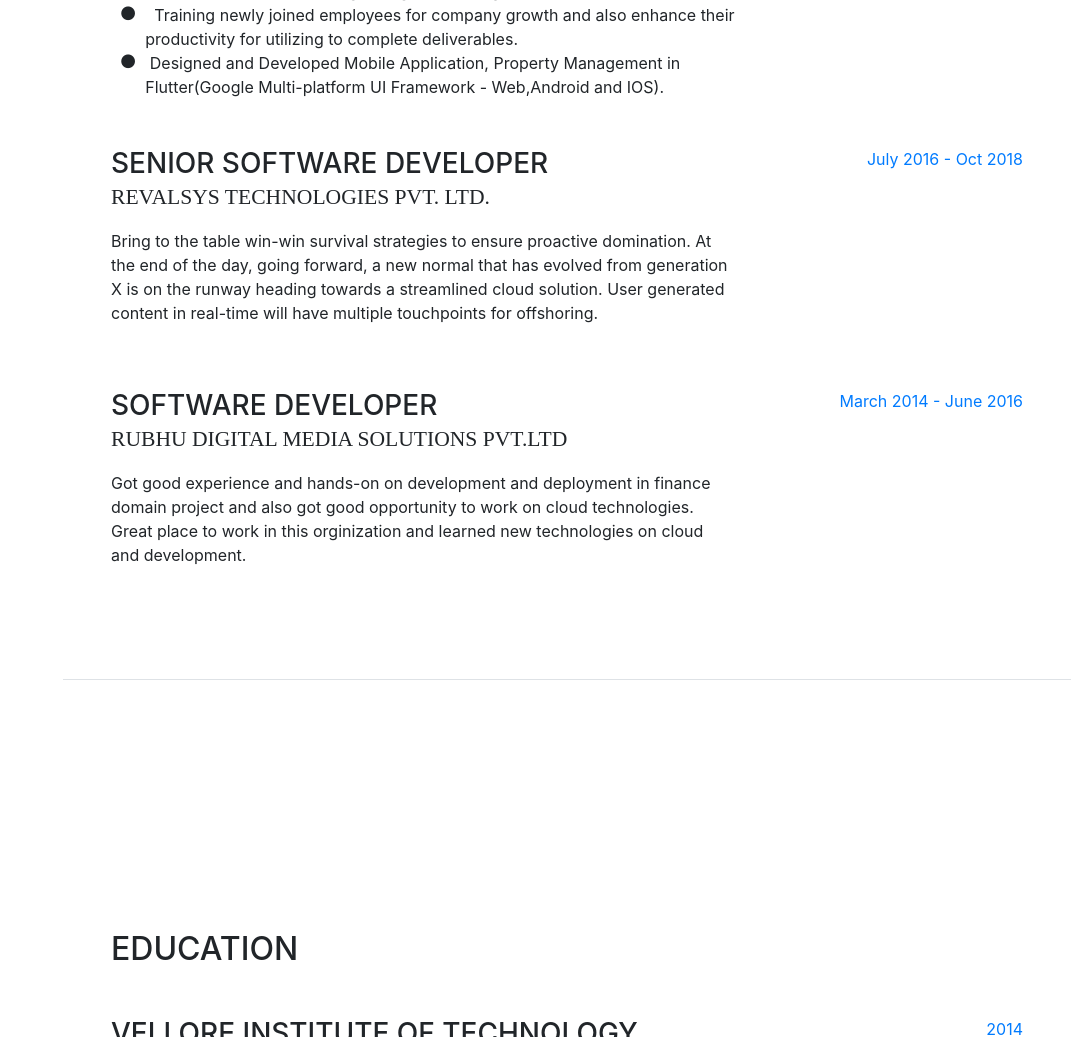
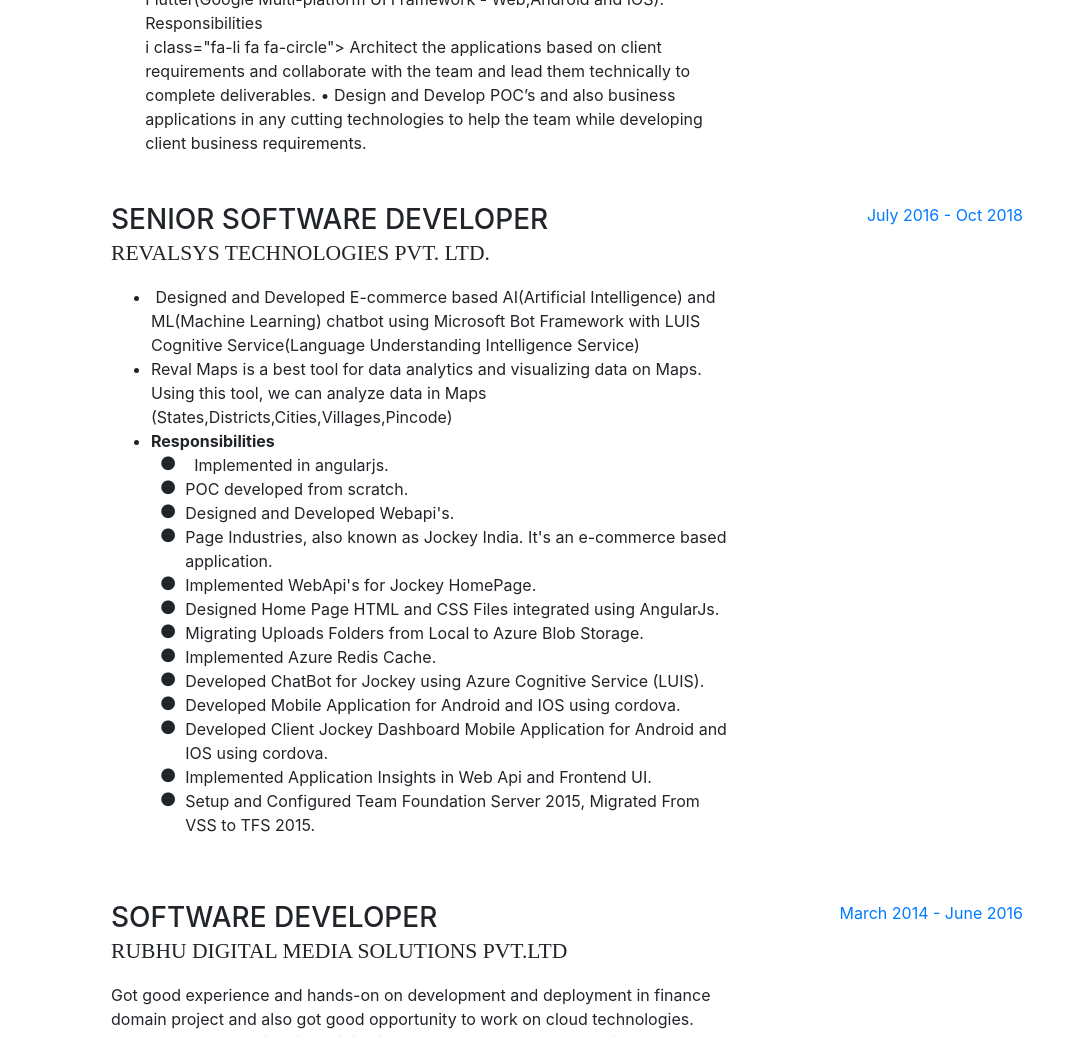
Before and after one commit to kbmanikanta/kbmanikanta.github.io, a website with bundled scripts: page index.html in a window 1280 px wide. Shown: the part 1471-2508 px from the top of the page, without its empty margins (209-1280 px from the left). Built offline with nearby package versions, Linux system fonts and the light colour scheme; a web font is replaced by a local one.

Commit message:
Update index.html

```diff
--- a/index.html
+++ b/index.html
@@ -120,8 +120,7 @@
          <div class="resume-item d-flex flex-column flex-md-row mb-5">
             <div class="resume-content mr-auto">
               <h3 class="mb-0">Full Stack Developer/Cloud Engineer/DevOps Engineer</h3>
-              <div class="subheading mb-3">BG Technology Solutions</div>
-              <p>Great Place to learn new technologies and also giving opportunities to work on challanges. Very passionate and hardwork employees to deliver the business requirements and also very supportive to team.</p>
+		    <div class="subheading mb-3">BG Technology Solutions</div>
             <ul class="fa-ul mb-0">
     <li>
 	    	         <i class="fa-li  fa fa-circle"></i>Good Experience and capable to work on any platforms or Technologies from Scratch Projects or Migration Projects.&nbsp;</li>
@@ -132,6 +131,10 @@
     <li>	         <i class="fa-li  fa fa-circle"></i>&nbsp;Setup and Configured Docker Environment in Linux Ubuntu VM (Virtual Machine) with Portainer (Lightweight UI Management).</li>
     <li>	         <i class="fa-li  fa fa-circle"></i>&nbsp; Training newly joined employees for company growth and also enhance their productivity for utilizing to complete deliverables.</li>
     <li>	         <i class="fa-li  fa fa-circle"></i>&nbsp;Designed and Developed Mobile Application, Property Management in Flutter(Google Multi-platform UI Framework - Web,Android and IOS). </li>
+</ul>
+		    <ul class="fa-ul mb-0">
+    <li>Responsibilities</li>
+    <li>i class="fa-li  fa fa-circle"></i>&nbsp;Architect the applications based on client requirements and collaborate with the team and lead them technically to complete deliverables. &bull; Design and Develop POC&rsquo;s and also business applications in any cutting technologies to help the team while developing client business requirements. &nbsp;</li>
 </ul>
 
 		 </div>
@@ -144,8 +147,28 @@
             <div class="resume-content mr-auto">
               <h3 class="mb-0">Senior Software Developer</h3>
               <div class="subheading mb-3">Revalsys Technologies Pvt. Ltd.</div>
-              <p>Bring to the table win-win survival strategies to ensure proactive domination. At the end of the day, going forward, a new normal that has evolved from generation X is on the runway heading towards a streamlined cloud solution. User generated content in real-time will have multiple touchpoints for offshoring.</p>
-            </div>
+            <ul>
+    <li>&nbsp;Designed and Developed E-commerce based AI(Artificial Intelligence) and ML(Machine Learning) chatbot using Microsoft Bot Framework with LUIS Cognitive Service(Language Understanding Intelligence Service)&nbsp;</li>
+    <li>Reval Maps is a best tool for data analytics and visualizing data on Maps. Using this tool, we can analyze data in Maps (States,Districts,Cities,Villages,Pincode) &nbsp;</li>
+    <li><strong>Responsibilities</strong>
+        <ul class="fa-ul mb-0">
+            <li> <i class="fa-li  fa fa-circle"></i>&nbsp; Implemented in angularjs.&nbsp;</li>
+            <li> <i class="fa-li  fa fa-circle"></i>POC developed from scratch.&nbsp;</li>
+            <li> <i class="fa-li  fa fa-circle"></i>Designed and Developed Webapi&apos;s.&nbsp;</li>
+            <li> <i class="fa-li  fa fa-circle"></i>Page Industries, also known as Jockey India. It&apos;s an e-commerce based application.&nbsp;</li>
+            <li> <i class="fa-li  fa fa-circle"></i>Implemented WebApi&apos;s for Jockey HomePage.&nbsp;</li>
+            <li> <i class="fa-li  fa fa-circle"></i>Designed Home Page HTML and CSS Files integrated using AngularJs.</li>
+            <li> <i class="fa-li  fa fa-circle"></i>Migrating Uploads Folders from Local to Azure Blob Storage.&nbsp;</li>
+            <li> <i class="fa-li  fa fa-circle"></i>Implemented Azure Redis Cache.&nbsp;</li>
+            <li> <i class="fa-li  fa fa-circle"></i>Developed ChatBot for Jockey using Azure Cognitive Service (LUIS).</li>
+            <li> <i class="fa-li  fa fa-circle"></i>Developed Mobile Application for Android and IOS using cordova.</li>
+            <li> <i class="fa-li  fa fa-circle"></i>Developed Client Jockey Dashboard Mobile Application for Android and IOS using cordova.&nbsp;</li>
+            <li> <i class="fa-li  fa fa-circle"></i>Implemented Application Insights in Web Api and Frontend UI.&nbsp;</li>
+            <li> <i class="fa-li  fa fa-circle"></i>Setup and Configured Team Foundation Server 2015, Migrated From VSS to TFS 2015. &nbsp;</li>
+        </ul>
+    </li>
+</ul>
+		  </div>
             <div class="resume-date text-md-right">
               <span class="text-primary">July 2016 - Oct 2018</span>
             </div>
```
